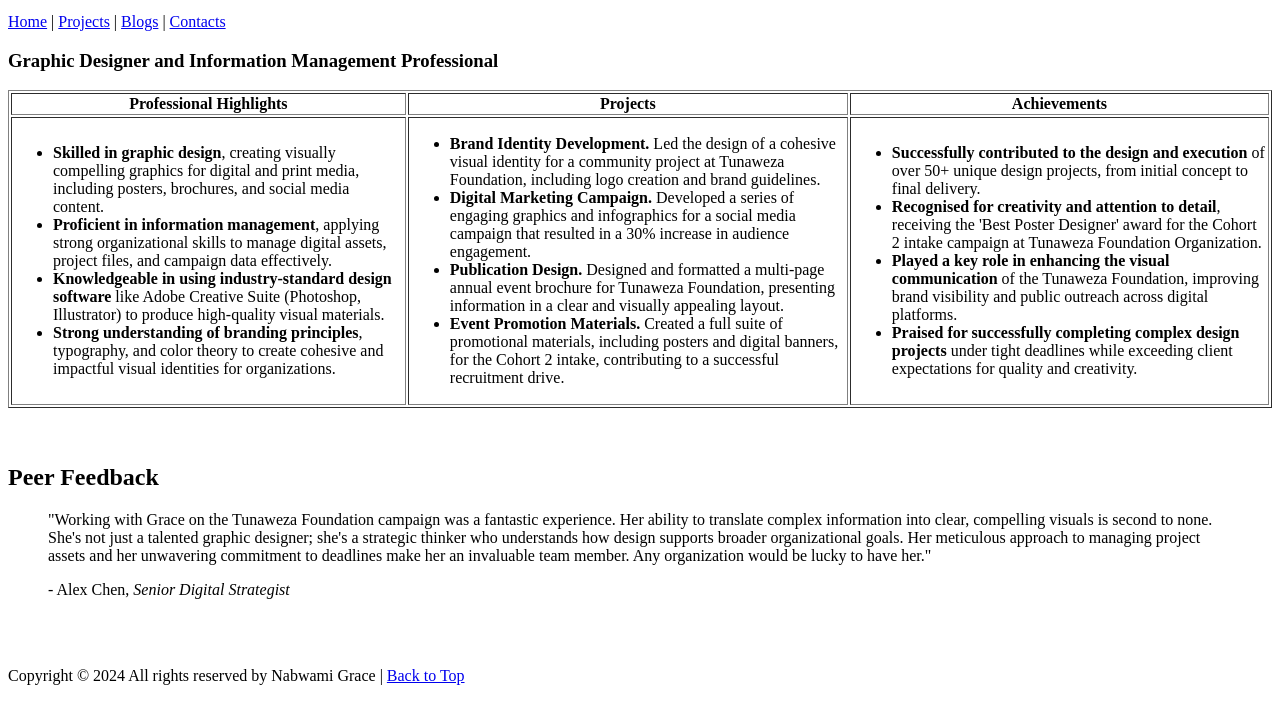
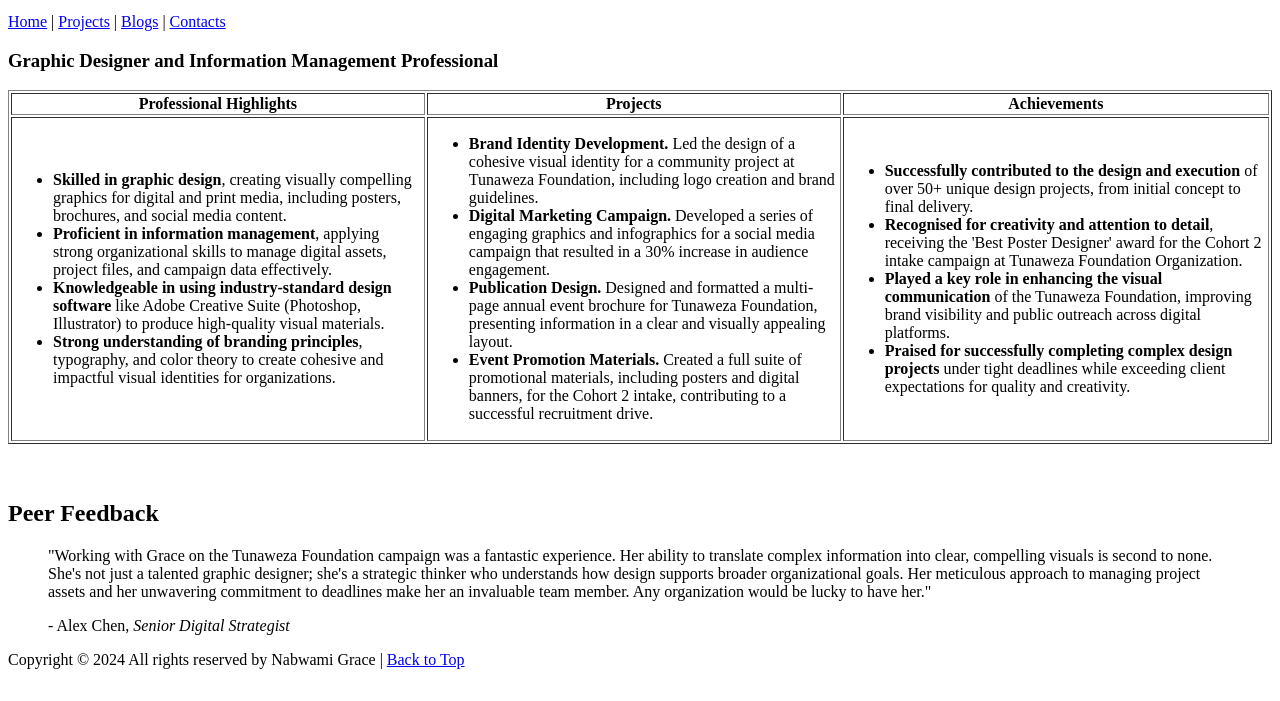
Before and after one commit to scof256/scof256.github.io, a plain HTML site: page index.html in a window 1280 px wide. Shown: the part 119-820 px from the top of the page. Drawn offline with Linux system fonts and the light colour scheme.

Commit message:
Update index.html

```diff
--- a/index.html
+++ b/index.html
@@ -23,9 +23,9 @@
     <table border="1" align="center" id="main-content">
         <!-- Section Headers -->
         <tr>
-            <th>Professional Highlights</th>
-            <th>Projects</th>
-            <th>Achievements</th>
+            <th width="33%">Professional Highlights</th>
+            <th width="33%">Projects</th>
+            <th width="34%">Achievements</th>
         </tr>
 
         <!-- Content Rows -->
@@ -97,8 +97,6 @@
         </blockquote>
     </div>
 
-    <br><br>
-
     <!-- ============== FOOTER ============== -->
     <div>
         <p>Copyright © 2024 All rights reserved by Nabwami Grace | <a href="#top">Back to Top</a></p>
```
